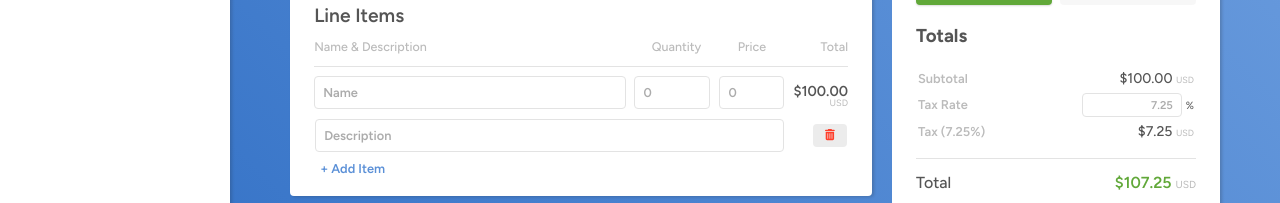
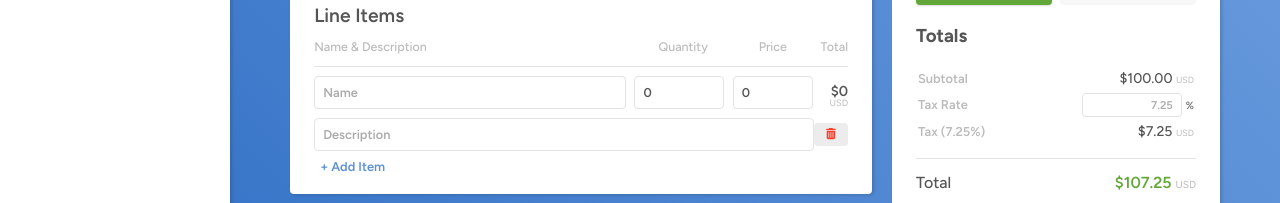
Before and after one commit to beeker1121/dddstructure-frontend, a Vue app: page /dashboard/invoice in a window 1280 px wide. Shown: the part 398-601 px from the top of the page. Built offline with nearby package versions, Linux system fonts and the light colour scheme; sample sign-in values are in the browser's storage.

Commit message:
Implemented line items for invoices

```diff
--- a/src/views/dashboard/invoice.vue
+++ b/src/views/dashboard/invoice.vue
@@ -40,6 +40,14 @@ type PayTo = {
     phone: string
 }
 
+type LineItem = {
+    name: string
+    description: string
+    quantity: number
+    price: number | string
+    subtotal: number
+}
+
 type Invoice = {
     invoice_number: string
     po_number: string
@@ -48,6 +56,7 @@ type Invoice = {
     message: string
     bill_to: BillTo,
     pay_to: PayTo,
+    line_items: LineItem[]
     tax_rate: string
     amount_due: number
 }
@@ -84,6 +93,13 @@ let invoice = ref<Invoice>({
         email: "",
         phone: ""
     },
+    line_items: [{
+        name: "",
+        description: "",
+        quantity: 0,
+        price: 0,
+        subtotal: 0
+    }],
     tax_rate: "",
     amount_due: 0
 })
@@ -112,6 +128,11 @@ const create = () => {
     // Build the payload.
     const payload = { ...invoice.value }
 
+    // Sanitize line items.
+    for (let lineItem of payload.line_items) {
+        lineItem.price = parseInt(lineItem.price as string)
+    }
+
     // Call the API.
     apiUser.createInvoice(payload)
     .then(res => res.json()).then(res => {
@@ -130,6 +151,11 @@ const create = () => {
 const update = (id: number) => {
     // Build the payload.
     const payload = { ...invoice.value }
+
+    // Sanitize line items.
+    for (let lineItem of payload.line_items) {
+        lineItem.price = parseInt(lineItem.price as string)
+    }
 
     // Call the API.
     apiUser.updateInvoice(id, payload)
@@ -153,6 +179,22 @@ const save = () => {
     }
 
     create()
+}
+
+const addItem = () => {
+    const newItem = {
+        name: "",
+        description: "",
+        quantity: 0,
+        price: 0,
+        subtotal: 0
+    }
+
+    invoice.value.line_items.push(newItem)
+}
+
+const removeItem = (index: number) => {
+    invoice.value.line_items.splice(index, 1)
 }
 </script>
 
@@ -317,38 +359,40 @@ const save = () => {
                                     </tr>
                                 </thead>
                                 <tbody>
+                                    <template v-for="(lineItem, index) in invoice.line_items">
                                         <tr>
                                             <td class="name">
                                                 <div class="field">
-                                                <input type="text" placeholder="Name" />
+                                                    <input type="text" placeholder="Name" v-model="lineItem.name" />
                                                 </div>
                                             </td>
                                             <td class="quantity">
                                                 <div class="field">
-                                                <input type="number" placeholder="0" />
+                                                    <input type="number" placeholder="0" v-model="lineItem.quantity" />
                                                 </div>
                                             </td>
                                             <td class="price">
                                                 <div class="field">
-                                                <input type="text" placeholder="0" />
+                                                    <input type="text" placeholder="0" v-model="lineItem.price" />
                                                 </div>
                                             </td>
                                             <td class="total">
                                                 <div class="field">
-                                                $100.00 <span class="currency">USD</span>
+                                                    ${{ lineItem.quantity * lineItem.price }} <span class="currency">USD</span>
                                                 </div>
                                             </td>
                                         </tr>
                                         <tr>
                                             <td class="description" colspan="3">
                                                 <div class="field">
-                                                <input type="text" placeholder="Description" />
+                                                    <input type="text" placeholder="Description" v-model="lineItem.description" />
                                                 </div>
                                             </td>
                                             <td class="remove">
-                                            <button class="action red"><font-awesome-icon class="icon" icon="trash-can" /></button>
+                                                <button class="action red" @click="removeItem(index)"><font-awesome-icon class="icon" icon="trash-can" /></button>
                                             </td>
                                         </tr>
+                                    </template>
                                 </tbody>
                             </table>
 
@@ -377,7 +421,7 @@ const save = () => {
                                 </div>
                             </div> -->
 
-                            <div class="add-item">+ Add Item</div>
+                            <div class="add-item" @click="addItem">+ Add Item</div>
                         </div>
                     </div>
 
@@ -595,11 +639,25 @@ const save = () => {
                             }
                         }
 
+                        tr {
+                            .description, .remove {
+                                padding: 0 0 8px 0;
+                                border-bottom: 1px solid #eee;
+                            }
+
                             .remove {
                                 text-align: right;
 
                                 button {
                                     margin: 8px 0 0 0;
+                                }
+                            }
+                        }
+
+                        tr:last-child {
+                            .description, .remove {
+                                padding: 0;
+                                border-bottom: 0;
                             }
                         }
                     }
```
Lines whose indentation alone changed are shown as unchanged.
